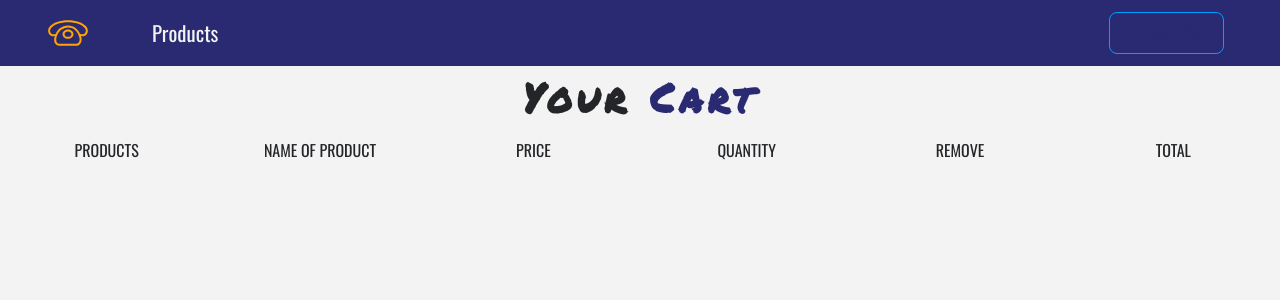
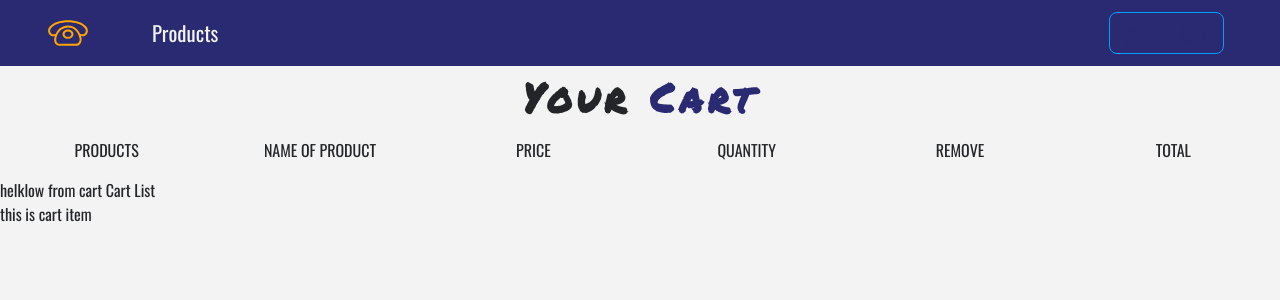
Before and after one commit to rdoty1/reactOnlineStore, a React (Create React App) app in the folder juul/client/: page /cart in a window 1280 px wide. Shown: the top 300 px of the page. Built offline with nearby package versions, Linux system fonts and the light colour scheme.

Commit message:
making updates to cart list

```diff
--- a/juul/client/src/components/Cart/Cart.js
+++ b/juul/client/src/components/Cart/Cart.js
@@ -1,13 +1,40 @@
 import React, { Component } from 'react';
 import Title from '../Title';
-import CartColumns from './CartColumns'
+import CartColumns from './CartColumns';
+import EmptyCart from "./EmptyCart";
+import {ProductConsumer} from '../../context';
+import CartList from './CartList'
+
 
 class Cart extends Component {
     render() {
         return (
             <section>
-                <Title name="your" title="cart" />
-                <CartColumns />
+                <ProductConsumer>
+                    {value => {
+                        const {cart} = value;
+                        if (cart.length > 0) {
+                            return (
+                                <React.Fragment>
+                                    <Title name="your" title="cart" />
+                                    <CartColumns />
+
+                                    <CartList value={value}/>
+                                </React.Fragment>
+
+
+                            )
+                        }
+                        else {
+                            return <EmptyCart />
+
+                        }
+                    }}
+
+                </ProductConsumer>
+
+
+
 
             </section>
         );
--- /dev/null
+++ b/juul/client/src/components/Cart/CartItem.js
@@ -0,0 +1,13 @@
+import React from 'react';
+
+
+function CartItem() {
+    return (
+        <div> this is cart item
+        </div>
+    )
+
+
+}
+
+export default CartItem;
--- /dev/null
+++ b/juul/client/src/components/Cart/CartList.js
@@ -0,0 +1,24 @@
+import React from 'react';
+import CartItem from './CartItem'
+
+function CartList({value}) {
+
+
+    const {cart} = value;
+    console.log(value,cart);
+    return (
+
+        <div> helklow from cart Cart List
+
+            <CartItem></CartItem>
+        </div>
+
+
+
+
+    )
+
+
+}
+
+export default CartList;
--- a/juul/client/src/context.js
+++ b/juul/client/src/context.js
@@ -10,7 +10,7 @@ class ProductProvider extends Component {
     state = {
         products: [],
         detailProduct: detailProduct,
-        cart:[],
+        cart:storeProducts,
         modalOpen: false,
         modalProduct: detailProduct,
         cartSubTotal:0,
```
